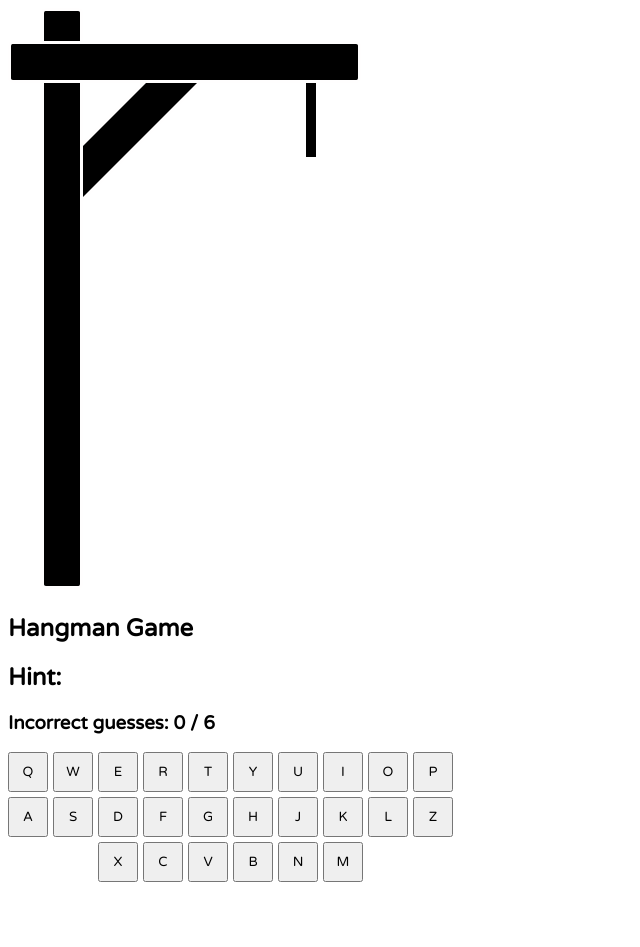
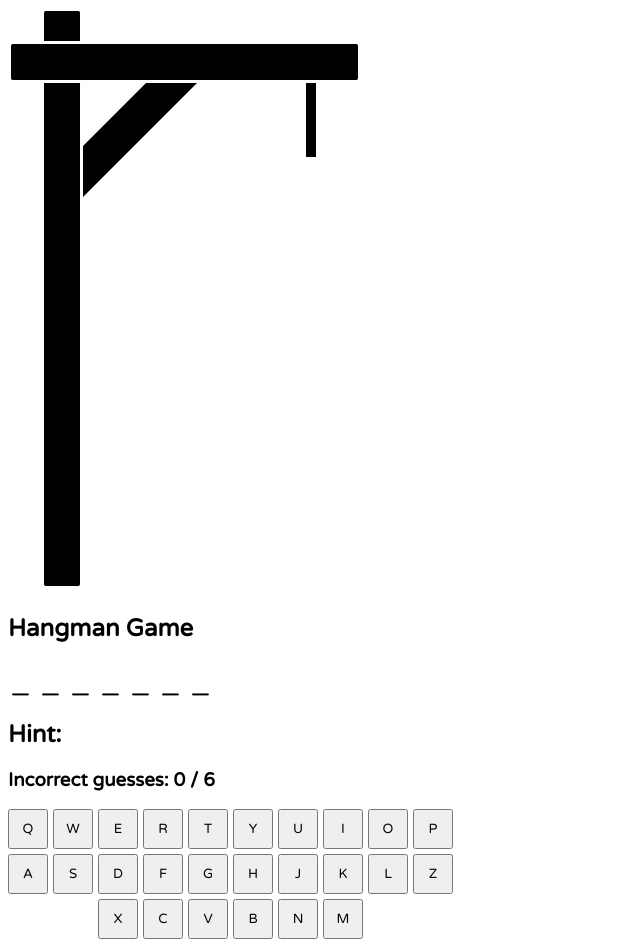
Before and after one commit to BotsulaAnastasia/hangman, a website: page hangman/index.html in a window 1280 px wide. Shown: the whole page, without its empty margins (0-640 px from the left). Before the commit the page ends 890 px from the top, so only its background shows below. Drawn offline with Linux system fonts and the light colour scheme.

Commit message:
feat: implement secret word mapping

```diff
--- /dev/null
+++ b/hangman/sass/components/_secret-word.scss
@@ -0,0 +1,25 @@
+.secret-word {
+  display: flex;
+  gap: 5px;
+}
+
+.word-letter-wrapper {
+  position: relative;
+  width: 25px;
+  text-align: center;
+}
+
+.word-letter,
+.underscore {
+  font-size: 30px;
+}
+
+.underscore {
+  position: absolute;
+  width: 25px;
+  top: 0;
+  left: 0;
+  z-index: 1;
+  background-color: #fff;
+  text-align: center;
+}
--- a/hangman/sass/style.scss
+++ b/hangman/sass/style.scss
@@ -4,3 +4,4 @@
 @import "base/buttons";
 
 @import "components/images";
+@import "components/secret-word";
--- a/hangman/script.js
+++ b/hangman/script.js
@@ -80,3 +80,26 @@ function createKeyboard(letter) {
 }
 
 keyboardLetters.forEach(letter => createKeyboard(letter));
+
+// Secret word
+let word = 'ADDRESS';
+
+function showSecretWord(letter) {
+  const wordLetterWrapper = document.createElement('div');
+  const wordLetter = document.createElement('span');
+  const letterUnderscore = document.createElement('span');
+
+  wordLetterWrapper.className = 'word-letter-wrapper';
+
+  wordLetter.className = 'word-letter';
+  wordLetter.innerText = `${letter}`;
+
+  letterUnderscore.className = 'underscore';
+  letterUnderscore.innerText = '_';
+
+  wordLetterWrapper.appendChild(wordLetter);
+  wordLetterWrapper.appendChild(letterUnderscore);
+  secretWord.appendChild(wordLetterWrapper);
+}
+
+word.split('').forEach(letter => showSecretWord(letter));
```
Also changed, not shown: hangman/sass/style.css, 1 other file.
